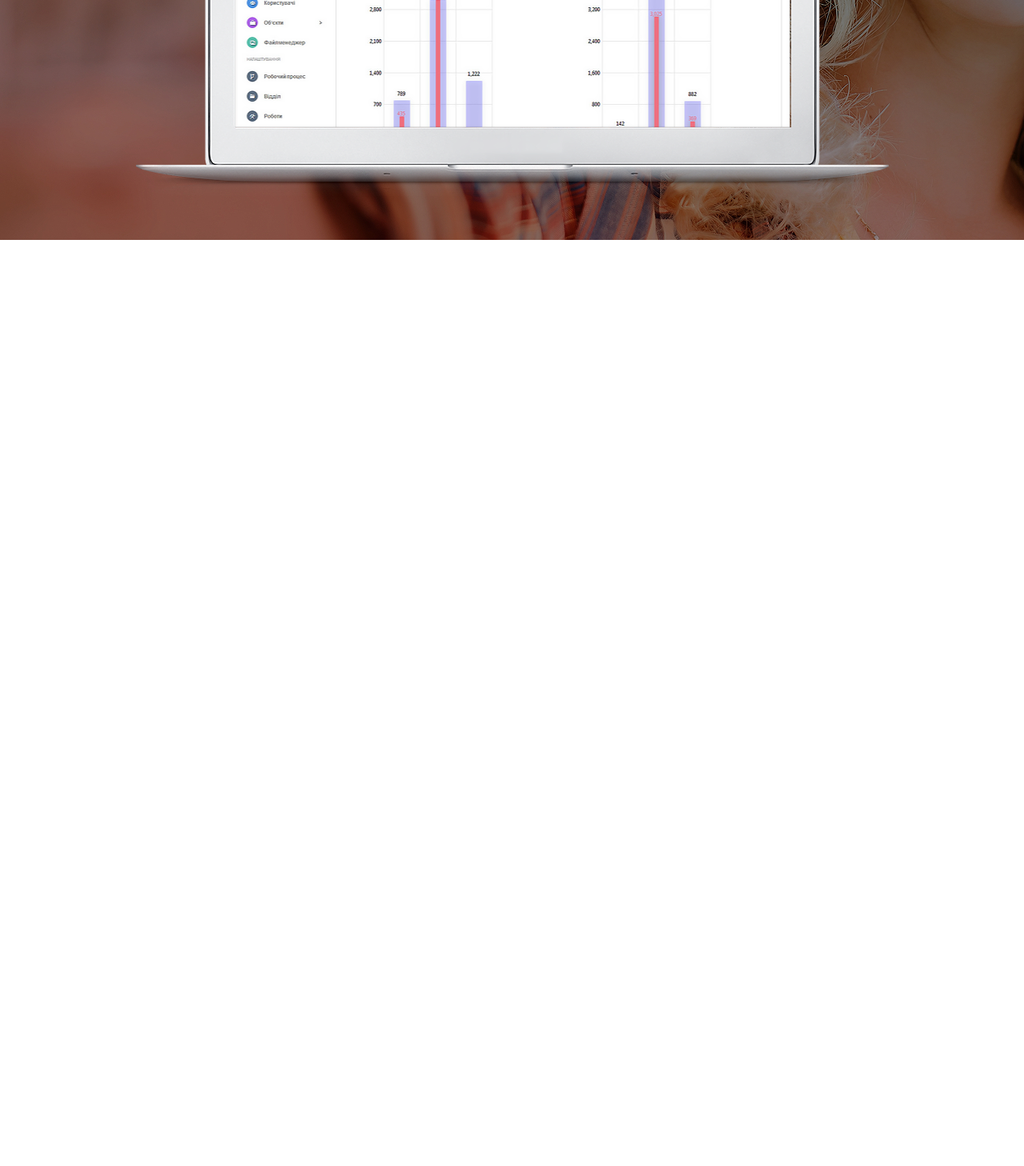
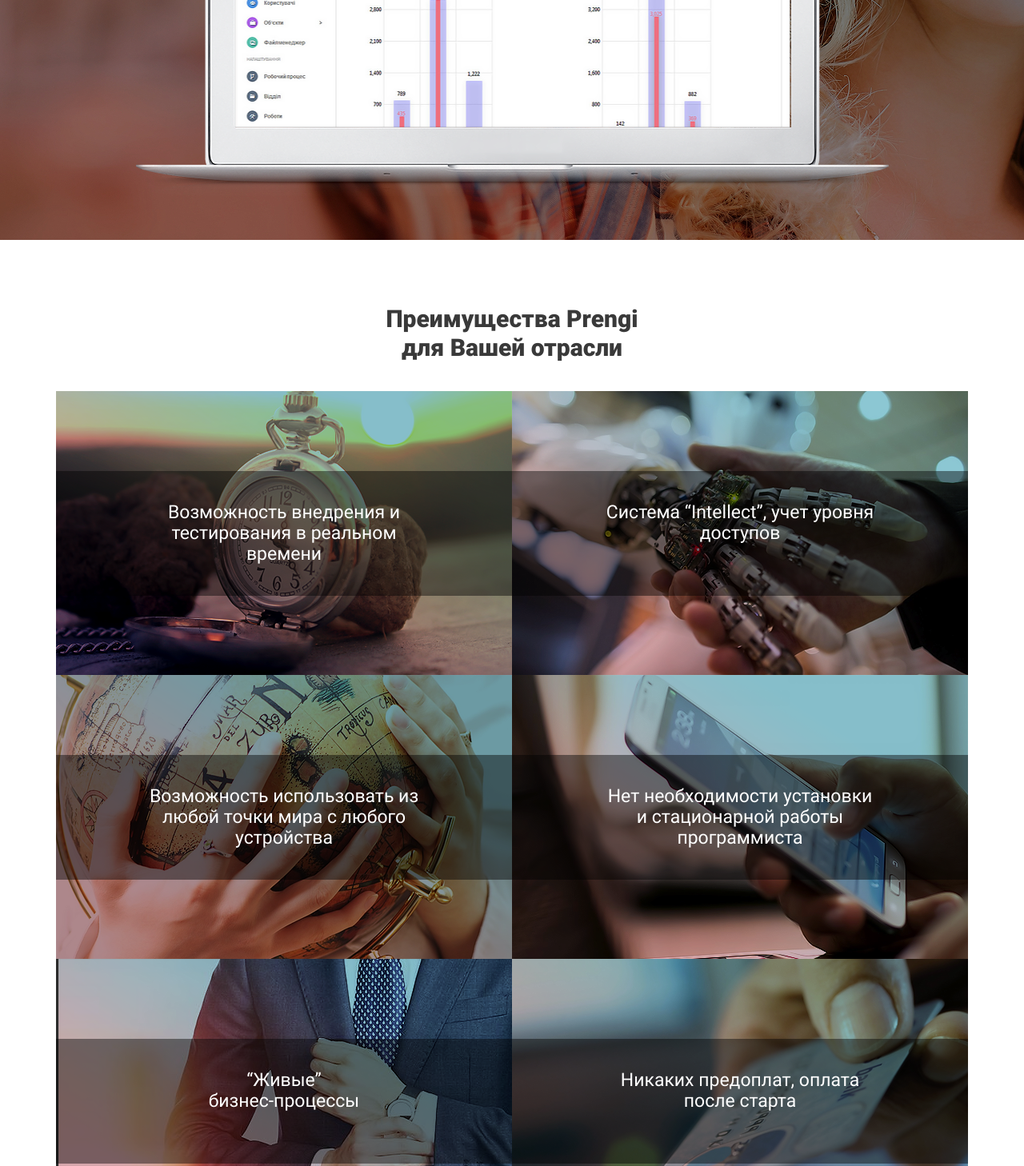
Before and after one commit to nad388/Prengi, a website: page src/index.html in a window 1280 px wide. Shown: the part 2321-3779 px from the top of the page at 80% size. Before the commit the page ends 2621 px from the top, so only its background shows below. Drawn offline with nearby package versions, Linux system fonts and the light colour scheme; files that its build step writes are made by us from their sources.

Commit message:
advantages part

```diff
--- a/src/index.html
+++ b/src/index.html
@@ -174,7 +174,32 @@
             </div>
             <div class="prev"><button class="arrow-left"><img src="img/arrow-left.png" alt=""></button></div>
             <div class="next"><button class="arrow-right"><img src="img/arrow-right.png" alt=""></button></div>
-    </div>
+        </div>
+    </section>
+    <section class="advantages">
+        <div class="container">
+            <div class="advantages__title">Преимущества Prengi для Вашей отрасли</div>
+            <div class="advantages__wrap">
+                <div class="advantages__item advantages__item_1">
+                    <div class="advantages__box"><div class="advantages__subtitle">Возможность внедрения и тестирования в реальном времени</div></div>
+                </div>
+                <div class="advantages__item advantages__item_2">
+                    <div class="advantages__box"><div class="advantages__subtitle">Система “Intellect”, учет уровня доступов</div></div>
+                </div>
+                <div class="advantages__item advantages__item_3">
+                    <div class="advantages__box"><div class="advantages__subtitle">Возможность использовать из любой точки мира с любого устройства</div></div>
+                </div>
+                <div class="advantages__item advantages__item_4">
+                    <div class="advantages__box"><div class="advantages__subtitle">Нет необходимости установки и стационарной работы программиста</div></div>
+                </div>
+                <div class="advantages__item advantages__item_5">
+                    <div class="advantages__box"><div class="advantages__subtitle">“Живые”<br>бизнес-процессы</div></div>
+                </div>
+                <div class="advantages__item advantages__item_6">
+                    <div class="advantages__box"><div class="advantages__subtitle">Никаких предоплат, оплата после старта</div></div>
+                </div>
+            </div>
+        </div>
     </section>
     <script type="text/javascript" src="//code.jquery.com/jquery-1.11.0.min.js"></script>
     <script type="text/javascript" src="//code.jquery.com/jquery-migrate-1.2.1.min.js"></script>
--- /dev/null
+++ b/src/sass/blocks/_advantages.scss
@@ -0,0 +1,61 @@
+.advantages {
+    min-height: 1173px;
+    padding: 81px 0 80px 0;
+    position: relative;
+    &__title {
+        height: 64px;
+        color: #393939;
+        font-size: 30px;
+        font-weight: 900;
+        text-align: center;
+        margin: 0 383px 44px 383px;
+        line-height: 35.99px;
+    }
+    &__item {
+        position: relative;
+        width: 570px;
+        height: 355px;
+        &_1 {
+            background: url('../img/advant1.png') center (center / cover) no-repeat
+        }
+        &_2 {
+            background: url('../img/advant2.png') center (center / cover) no-repeat
+        }
+        &_3 {
+            background: url('../img/advant3.png') center (center / cover) no-repeat
+        }
+        &_4 {
+            background: url('../img/advant4.png') center (center / cover) no-repeat
+        }
+        &_5 {
+            background: url('../img/advant5.png') center (center / cover) no-repeat
+        }
+        &_6 {
+            background: url('../img/advant6.png') center (center / cover) no-repeat
+        }
+    }
+    &__wrap {
+        display: flex;
+        position: relative;
+        justify-content: center;
+        flex-wrap: wrap;
+    }
+    &__subtitle {
+        color: #ffffff;
+        font-size: 23px;
+        font-weight: 400;
+        line-height: 26px;
+        max-width: 338px;
+        text-align: center;
+        width: 100%;
+        margin: 39px auto;
+    }
+    &__box {
+        position: absolute;
+        width: 100%;
+        height: 156px;
+        background-color: rgba(0, 0, 0, 0.44);
+        top: 50%;
+        transform: translateY(-50%);
+    }
+}
--- a/src/sass/style.scss
+++ b/src/sass/style.scss
@@ -33,4 +33,5 @@
 @import 'blocks/promo';
 @import 'blocks/solutions';
 @import 'blocks/experts';
+@import 'blocks/advantages';
 @import "base/media";
```
Also changed, not shown: dist/css/style.min.css, dist/index.html.
